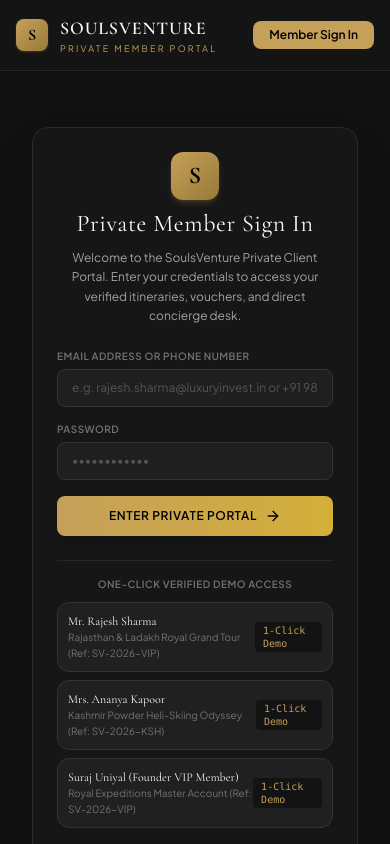
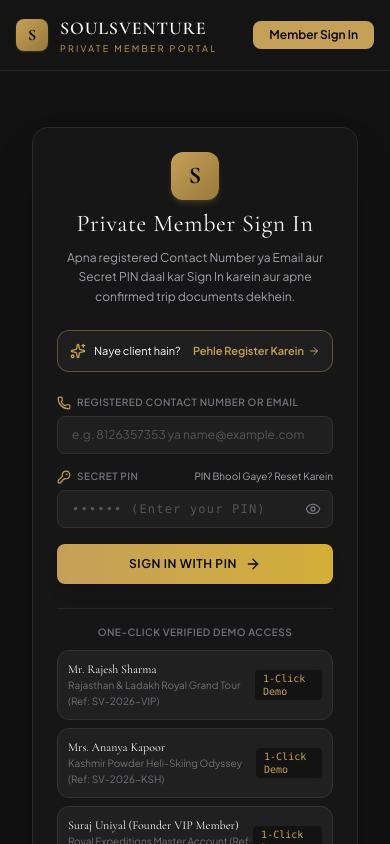
Before and after one commit to SuryaMohanUniyal/Soulsventure, a Next.js app: page /client/login in a window 390 px wide. Shown: the top 844 px of the page. Built offline with nearby package versions, Linux system fonts and the light colour scheme; no server answers.

Commit message:
feat(auth): enable PIN-based client registration and login with phone/email

```diff
--- a/src/app/client/login/page.tsx
+++ b/src/app/client/login/page.tsx
@@ -9,7 +9,11 @@ import {
   ShieldCheck,
   User,
   KeyRound,
+  Eye,
+  EyeOff,
+  Phone,
   CheckCircle2,
+  UserPlus,
 } from "lucide-react";
 import {
   verifyClientLogin,
@@ -19,22 +23,33 @@ import {
 
 export default function ClientLoginPage() {
   const [emailOrPhone, setEmailOrPhone] = useState("");
-  const [password, setPassword] = useState("");
+  const [pin, setPin] = useState("");
+  const [showPin, setShowPin] = useState(false);
   const [errorMsg, setErrorMsg] = useState("");
   const [isSubmitting, setIsSubmitting] = useState(false);
 
   const handleSubmit = (e: React.FormEvent) => {
     e.preventDefault();
     setErrorMsg("");
+
+    if (!emailOrPhone.trim()) {
+      setErrorMsg("Kripya apna registered Phone Number ya Email enter karein.");
+      return;
+    }
+    if (!pin.trim()) {
+      setErrorMsg("Kripya apna Secret PIN enter karein.");
+      return;
+    }
+
     setIsSubmitting(true);
 
-    const client = verifyClientLogin(emailOrPhone, password);
+    const client = verifyClientLogin(emailOrPhone.trim(), pin.trim());
     if (client) {
       saveClientAuthSession(client);
       window.location.href = "/client/portal";
     } else {
       setIsSubmitting(false);
-      setErrorMsg("Account not found or password incorrect. Please verify your details or use 1-Click Demo Access below.");
+      setErrorMsg("Invalid Phone/Email ya PIN. Agar aapne abhi tak Register nahi kiya hai, toh kripya pehle Register karein.");
     }
   };
 
@@ -58,20 +73,35 @@ export default function ClientLoginPage() {
             Private Member Sign In
           </h1>
           <p className="text-xs text-[#A1A1AA] leading-relaxed">
-            Welcome to the SoulsVenture Private Client Portal. Enter your credentials to access your verified itineraries, vouchers, and direct concierge desk.
+            Apna registered Contact Number ya Email aur Secret PIN daal kar Sign In karein aur apne confirmed trip documents dekhein.
           </p>
+        </div>
+
+        {/* New Traveler Prominent Banner */}
+        <div className="p-3 bg-[#1E1E1E] border border-[#C5A059]/40 rounded-xl flex items-center justify-between text-xs">
+          <div className="flex items-center gap-2">
+            <Sparkles className="w-4 h-4 text-[#C5A059] flex-shrink-0" />
+            <span className="text-[#FDFBF7] text-[11px]">Naye client hain?</span>
+          </div>
+          <Link
+            href="/client/register"
+            className="text-[11px] font-semibold text-[#C5A059] hover:underline flex items-center gap-1"
+          >
+            <span>Pehle Register Karein</span>
+            <ArrowRight className="w-3 h-3" />
+          </Link>
         </div>
 
         {errorMsg && (
           <div className="p-3.5 bg-red-950/60 border border-red-800 text-red-300 rounded-xl text-xs space-y-2">
             <p>{errorMsg}</p>
             <div className="pt-1 border-t border-red-900/40 flex justify-between items-center">
-              <span>New traveler?</span>
+              <span>Account nahi bana hai?</span>
               <Link
                 href="/client/register"
                 className="text-[#C5A059] hover:underline font-semibold"
               >
-                Register Here in 10s →
+                Register & Set PIN Here →
               </Link>
             </div>
           </div>
@@ -79,42 +109,62 @@ export default function ClientLoginPage() {
 
         {/* Login Form */}
         <form onSubmit={handleSubmit} className="space-y-4 text-xs">
+          {/* Phone or Email */}
           <div>
-            <label className="text-[10px] uppercase tracking-wider text-[#71717A] font-semibold block mb-1.5">
-              Email Address or Phone Number
+            <label className="text-[10px] uppercase tracking-wider text-[#71717A] font-semibold block mb-1.5 flex items-center gap-1.5">
+              <Phone className="w-3.5 h-3.5 text-[#C5A059]" />
+              <span>Registered Contact Number or Email</span>
             </label>
-            <div className="relative">
             <input
               type="text"
               required
               value={emailOrPhone}
               onChange={(e) => setEmailOrPhone(e.target.value)}
-                placeholder="e.g. rajesh.sharma@luxuryinvest.in or +91 98XXXXXXXX"
+              placeholder="e.g. 8126357353 ya name@example.com"
               className="w-full bg-[#1F1F1F] text-[#FDFBF7] px-3.5 py-2.5 rounded-lg border border-[#333333] focus:outline-none focus:border-[#C5A059] placeholder-[#555555]"
             />
           </div>
+
+          {/* Secret PIN */}
+          <div>
+            <div className="flex justify-between items-center mb-1.5">
+              <label className="text-[10px] uppercase tracking-wider text-[#71717A] font-semibold flex items-center gap-1.5">
+                <KeyRound className="w-3.5 h-3.5 text-[#C5A059]" />
+                <span>Secret PIN</span>
+              </label>
+              <Link
+                href="/client/register"
+                className="text-[10px] text-[#A1A1AA] hover:text-[#C5A059]"
+              >
+                PIN Bhool Gaye? Reset Karein
+              </Link>
             </div>
 
-          <div>
-            <label className="text-[10px] uppercase tracking-wider text-[#71717A] font-semibold block mb-1.5">
-              Password
-            </label>
+            <div className="relative">
               <input
-              type="password"
+                type={showPin ? "text" : "password"}
                 required
-              value={password}
-              onChange={(e) => setPassword(e.target.value)}
-              placeholder="••••••••••••"
-              className="w-full bg-[#1F1F1F] text-[#FDFBF7] px-3.5 py-2.5 rounded-lg border border-[#333333] focus:outline-none focus:border-[#C5A059] placeholder-[#555555]"
+                value={pin}
+                onChange={(e) => setPin(e.target.value)}
+                placeholder="•••••• (Enter your PIN)"
+                className="w-full bg-[#1F1F1F] text-[#FDFBF7] px-3.5 py-2.5 rounded-lg border border-[#333333] focus:outline-none focus:border-[#C5A059] placeholder-[#555555] pr-10 tracking-widest font-mono"
               />
+              <button
+                type="button"
+                onClick={() => setShowPin(!showPin)}
+                className="absolute right-3 top-1/2 -translate-y-1/2 text-[#71717A] hover:text-[#FDFBF7]"
+              >
+                {showPin ? <EyeOff className="w-4 h-4" /> : <Eye className="w-4 h-4" />}
+              </button>
+            </div>
           </div>
 
           <button
             type="submit"
             disabled={isSubmitting}
-            className="w-full flex items-center justify-center gap-2 py-3 rounded-lg bg-gradient-to-r from-[#C5A059] to-[#D4AF37] hover:brightness-110 text-black font-semibold text-xs tracking-wider uppercase transition-all shadow-lg cursor-pointer disabled:opacity-50"
+            className="w-full flex items-center justify-center gap-2 py-3 rounded-lg bg-gradient-to-r from-[#C5A059] to-[#D4AF37] hover:brightness-110 text-black font-semibold text-xs tracking-wider uppercase transition-all shadow-lg cursor-pointer disabled:opacity-50 mt-2"
           >
-            <span>{isSubmitting ? "Verifying Credentials..." : "Enter Private Portal"}</span>
+            <span>{isSubmitting ? "Verifying PIN..." : "Sign In with PIN"}</span>
             <ArrowRight className="w-4 h-4" />
           </button>
         </form>
@@ -192,7 +242,7 @@ export default function ClientLoginPage() {
               href="/client/register"
               className="text-[#C5A059] hover:underline font-semibold"
             >
-              Request Access / Register
+              Request Access / Register Here
             </Link>
           </span>
         </div>
--- a/src/app/client/register/page.tsx
+++ b/src/app/client/register/page.tsx
@@ -10,35 +10,57 @@ import {
   Mail,
   Phone,
   KeyRound,
+  Eye,
+  EyeOff,
   CheckCircle2,
 } from "lucide-react";
 import { registerClientAccount } from "@/lib/crmStore";
 
 export default function ClientRegisterPage() {
   const [name, setName] = useState("");
+  const [phone, setPhone] = useState("");
   const [email, setEmail] = useState("");
-  const [phone, setPhone] = useState("");
-  const [password, setPassword] = useState("");
+  const [pin, setPin] = useState("");
+  const [showPin, setShowPin] = useState(false);
   const [errorMsg, setErrorMsg] = useState("");
   const [isSubmitting, setIsSubmitting] = useState(false);
 
   const handleSubmit = (e: React.FormEvent) => {
     e.preventDefault();
     setErrorMsg("");
+
+    if (!name.trim()) {
+      setErrorMsg("Kripya apna poora naam enter karein.");
+      return;
+    }
+    if (!phone.trim()) {
+      setErrorMsg("Kripya apna contact number enter karein.");
+      return;
+    }
+    if (!email.trim() || !email.includes("@")) {
+      setErrorMsg("Kripya valid email address enter karein.");
+      return;
+    }
+    if (!pin.trim() || pin.trim().length < 4) {
+      setErrorMsg("Kripya kam se kam 4 digits ka Secret PIN banayein (e.g. 123456).");
+      return;
+    }
+
     setIsSubmitting(true);
 
     const res = registerClientAccount({
-      name,
-      email,
-      phone,
-      password,
+      name: name.trim(),
+      email: email.trim(),
+      phone: phone.trim(),
+      password: pin.trim(),
     });
 
     if (res.success && res.client) {
+      // Direct redirect into member portal
       window.location.href = "/client/portal";
     } else {
       setIsSubmitting(false);
-      setErrorMsg(res.error || "Failed to register account. Please check your details.");
+      setErrorMsg(res.error || "Registration me samasya aayi. Kripya details check karein.");
     }
   };
 
@@ -51,96 +73,127 @@ export default function ClientRegisterPage() {
             S
           </div>
           <h1 className="font-serif text-2xl text-[#FDFBF7] tracking-wide">
-            Private Member Onboarding
+            Private Member Registration
           </h1>
           <p className="text-xs text-[#A1A1AA] leading-relaxed">
-            Create your confidential account to securely track your bespoke itineraries, confirmed hotel vouchers, and direct line to our founding curators.
+            Pehle apna Name, Contact Number, Email aur Secret PIN set karein. Baad me isi Phone/Email aur PIN se aap apne trips aur vouchers check karne ke liye Login karenge.
           </p>
         </div>
 
         {errorMsg && (
-          <div className="p-3 bg-red-950/60 border border-red-800 text-red-300 rounded-xl text-xs">
-            {errorMsg}
+          <div className="p-3 bg-red-950/60 border border-red-800 text-red-300 rounded-xl text-xs flex items-center gap-2">
+            <span>{errorMsg}</span>
           </div>
         )}
 
-        {/* Register Form */}
+        {/* Step-by-Step Badge */}
+        <div className="p-3 bg-[#1C1C1C] border border-[#C5A059]/30 rounded-xl flex items-center gap-2.5 text-xs text-[#C5A059]">
+          <Sparkles className="w-4 h-4 flex-shrink-0" />
+          <span>Step 1: Register Here ➔ Step 2: Login with Phone/Email & PIN</span>
+        </div>
+
+        {/* Registration Form */}
         <form onSubmit={handleSubmit} className="space-y-4 text-xs">
+          {/* Full Name */}
           <div>
-            <label className="text-[10px] uppercase tracking-wider text-[#71717A] font-semibold block mb-1.5">
-              Full Legal Name
+            <label className="text-[10px] uppercase tracking-wider text-[#71717A] font-semibold block mb-1.5 flex items-center gap-1.5">
+              <User className="w-3.5 h-3.5 text-[#C5A059]" />
+              <span>Full Name</span>
             </label>
             <input
               type="text"
               required
               value={name}
               onChange={(e) => setName(e.target.value)}
-              placeholder="e.g. Mr. Vikramaditya Singhania"
+              placeholder="e.g. Suraj Uniyal ya Mr. Rajesh Sharma"
               className="w-full bg-[#1F1F1F] text-[#FDFBF7] px-3.5 py-2.5 rounded-lg border border-[#333333] focus:outline-none focus:border-[#C5A059] placeholder-[#555555]"
             />
           </div>
 
+          {/* Contact / Phone Number */}
           <div>
-            <label className="text-[10px] uppercase tracking-wider text-[#71717A] font-semibold block mb-1.5">
-              Primary Email Address
+            <label className="text-[10px] uppercase tracking-wider text-[#71717A] font-semibold block mb-1.5 flex items-center gap-1.5">
+              <Phone className="w-3.5 h-3.5 text-[#C5A059]" />
+              <span>Contact Number / WhatsApp</span>
+            </label>
+            <input
+              type="tel"
+              required
+              value={phone}
+              onChange={(e) => setPhone(e.target.value)}
+              placeholder="e.g. 8126357353 ya +91 98XXXXXXXX"
+              className="w-full bg-[#1F1F1F] text-[#FDFBF7] px-3.5 py-2.5 rounded-lg border border-[#333333] focus:outline-none focus:border-[#C5A059] placeholder-[#555555]"
+            />
+          </div>
+
+          {/* Email Address */}
+          <div>
+            <label className="text-[10px] uppercase tracking-wider text-[#71717A] font-semibold block mb-1.5 flex items-center gap-1.5">
+              <Mail className="w-3.5 h-3.5 text-[#C5A059]" />
+              <span>Email Address</span>
             </label>
             <input
               type="email"
               required
               value={email}
               onChange={(e) => setEmail(e.target.value)}
-              placeholder="name@privateoffice.com"
+              placeholder="e.g. name@example.com"
               className="w-full bg-[#1F1F1F] text-[#FDFBF7] px-3.5 py-2.5 rounded-lg border border-[#333333] focus:outline-none focus:border-[#C5A059] placeholder-[#555555]"
             />
           </div>
 
+          {/* Create Secret PIN */}
           <div>
-            <label className="text-[10px] uppercase tracking-wider text-[#71717A] font-semibold block mb-1.5">
-              Direct Telephone / WhatsApp
+            <div className="flex justify-between items-center mb-1.5">
+              <label className="text-[10px] uppercase tracking-wider text-[#71717A] font-semibold flex items-center gap-1.5">
+                <KeyRound className="w-3.5 h-3.5 text-[#C5A059]" />
+                <span>Create Your Secret PIN</span>
               </label>
-            <input
-              type="tel"
-              required
-              value={phone}
-              onChange={(e) => setPhone(e.target.value)}
-              placeholder="+91 98XXXXXXXX"
-              className="w-full bg-[#1F1F1F] text-[#FDFBF7] px-3.5 py-2.5 rounded-lg border border-[#333333] focus:outline-none focus:border-[#C5A059] placeholder-[#555555]"
-            />
+              <span className="text-[10px] text-[#A1A1AA] font-mono">4 to 6 Digits</span>
             </div>
 
-          <div>
-            <label className="text-[10px] uppercase tracking-wider text-[#71717A] font-semibold block mb-1.5">
-              Create Portal Password
-            </label>
+            <div className="relative">
               <input
-              type="password"
+                type={showPin ? "text" : "password"}
                 required
-              value={password}
-              onChange={(e) => setPassword(e.target.value)}
-              placeholder="Minimum 8 characters"
-              className="w-full bg-[#1F1F1F] text-[#FDFBF7] px-3.5 py-2.5 rounded-lg border border-[#333333] focus:outline-none focus:border-[#C5A059] placeholder-[#555555]"
+                value={pin}
+                onChange={(e) => setPin(e.target.value)}
+                placeholder="e.g. 123456 ya apna 4-6 digit secret PIN"
+                className="w-full bg-[#1F1F1F] text-[#FDFBF7] px-3.5 py-2.5 rounded-lg border border-[#333333] focus:outline-none focus:border-[#C5A059] placeholder-[#555555] pr-10 tracking-widest font-mono"
               />
+              <button
+                type="button"
+                onClick={() => setShowPin(!showPin)}
+                className="absolute right-3 top-1/2 -translate-y-1/2 text-[#71717A] hover:text-[#FDFBF7]"
+              >
+                {showPin ? <EyeOff className="w-4 h-4" /> : <Eye className="w-4 h-4" />}
+              </button>
+            </div>
+            <p className="text-[10px] text-[#71717A] mt-1">
+              *Is PIN ko yaad rakhein. Login karte waqt ye PIN maanga jayega.
+            </p>
           </div>
 
+          {/* Submit Button */}
           <button
             type="submit"
             disabled={isSubmitting}
-            className="w-full flex items-center justify-center gap-2 py-3 rounded-lg bg-gradient-to-r from-[#C5A059] to-[#D4AF37] hover:brightness-110 text-black font-semibold text-xs tracking-wider uppercase transition-all shadow-lg cursor-pointer disabled:opacity-50"
+            className="w-full flex items-center justify-center gap-2 py-3 rounded-lg bg-gradient-to-r from-[#C5A059] to-[#D4AF37] hover:brightness-110 text-black font-semibold text-xs tracking-wider uppercase transition-all shadow-lg cursor-pointer disabled:opacity-50 mt-2"
           >
-            <span>{isSubmitting ? "Creating Membership..." : "Complete Registration"}</span>
+            <span>{isSubmitting ? "Account Registering..." : "Register & Set PIN"}</span>
             <ArrowRight className="w-4 h-4" />
           </button>
         </form>
 
-        {/* Existing Member Link */}
-        <div className="text-center pt-2">
+        {/* Existing Member Login Link */}
+        <div className="text-center pt-2 border-t border-[#262626]">
           <span className="text-xs text-[#71717A]">
-            Already have a private membership?{" "}
+            Pehle se account hai?{" "}
             <Link
               href="/client/login"
               className="text-[#C5A059] hover:underline font-semibold"
             >
-              Sign In Here
+              PIN Daal Kar Login Karein →
             </Link>
           </span>
         </div>
--- a/src/lib/crmStore.ts
+++ b/src/lib/crmStore.ts
@@ -1752,38 +1752,43 @@ export function clearClientAuthSession(): void {
   localStorage.removeItem(SOULSVENTURE_CLIENT_AUTH_KEY);
 }
 
-export function verifyClientLogin(emailOrPhone: string, pass: string): ClientAccount | null {
+export function verifyClientLogin(emailOrPhone: string, pinOrPass: string): ClientAccount | null {
   const accounts = getStoredClientAccounts();
   const input = emailOrPhone.trim().toLowerCase();
   const cleanInput = input.replace(/[^0-9]/g, "");
-  const password = pass.trim();
-
-  // 1. Direct match in registered accounts
-  const found = accounts.find(
-    (a) =>
-      (a.email.toLowerCase() === input ||
-        (cleanInput.length >= 6 && a.phone.replace(/[^0-9]/g, "").endsWith(cleanInput))) &&
-      (a.password === password ||
-        password === "soulsventure2026" ||
-        password === "SoulsVentureVIP2026" ||
-        password === "812635" ||
-        a.phone.replace(/[^0-9]/g, "").endsWith(password))
-  );
-  if (found) return found;
-
-  // 2. Demo master bypass
-  if (password === "soulsventure2026" || password === "SoulsVentureVIP2026" || password === "812635") {
-    const match = accounts.find(
+  const pin = pinOrPass.trim();
+
+  if (!input || !pin) return null;
+
+  // 1. Direct match in registered accounts by phone or email and PIN
+  const match = accounts.find((a) => {
+    const emailMatch = a.email.toLowerCase() === input;
+    const phoneMatch = cleanInput.length >= 6 && a.phone.replace(/[^0-9]/g, "").endsWith(cleanInput);
+    const pinMatch =
+      a.password === pin ||
+      pin === "812635" ||
+      pin === "soulsventure2026" ||
+      pin === "SoulsVentureVIP2026" ||
+      (cleanInput.length >= 4 && pin === cleanInput.slice(-4)) ||
+      (cleanInput.length >= 6 && pin === cleanInput.slice(-6));
+    return (emailMatch || phoneMatch) && pinMatch;
+  });
+
+  if (match) return match;
+
+  // 2. Demo master override for testing
+  if (pin === "soulsventure2026" || pin === "SoulsVentureVIP2026" || pin === "812635") {
+    const demo = accounts.find(
       (a) =>
         a.email.toLowerCase() === input ||
         (cleanInput.length >= 6 && a.phone.replace(/[^0-9]/g, "").endsWith(cleanInput)) ||
         a.id.toLowerCase() === input
     );
-    if (match) return match;
+    if (demo) return demo;
     return accounts[0] || null;
   }
 
-  // 3. Match from CRM Leads and auto-create client session
+  // 3. Match from CRM Leads and auto-create client account
   const leads = getStoredLeads();
   const leadMatch = leads.find(
     (l) =>
@@ -1797,12 +1802,12 @@ export function verifyClientLogin(emailOrPhone: string, pass: string): ClientAcc
       name: leadMatch.clientName,
       email: leadMatch.email,
       phone: leadMatch.phone,
-      password: password,
+      password: pin,
       createdAt: leadMatch.createdAt,
       activeTripRef: leadMatch.referenceCode,
       assignedCurator: leadMatch.assignedCurator,
       nuances: leadMatch.clientNuances || {
-        dietaryRestrictions: ["Pure Vegetarian", "Custom Culinary Brief"],
+        dietaryRestrictions: ["Pure Vegetarian", "Custom Culinary Brief Requested"],
         roomPreferences: ["Panoramic Lake / Mountain View Suite"],
         beveragePreferences: ["Chilled Champagne & Spring Water"],
         vehiclePreference: leadMatch.assignedVehicle || "Land Rover Defender 110 4WD",
@@ -1812,6 +1817,7 @@ export function verifyClientLogin(emailOrPhone: string, pass: string): ClientAcc
     };
     const updatedAccounts = [synthAccount, ...accounts.filter((a) => a.id !== synthAccount.id)];
     saveClientAccounts(updatedAccounts);
+    saveClientAuthSession(synthAccount);
     return synthAccount;
   }
 
@@ -1822,29 +1828,53 @@ export function registerClientAccount(data: {
   name: string;
   email: string;
   phone: string;
-  password: string;
+  password: string; // The Secret PIN
   destinations?: string[];
 }): { success: boolean; error?: string; client?: ClientAccount } {
   const accounts = getStoredClientAccounts();
-  const existing = accounts.find(
-    (a) => a.email.toLowerCase() === data.email.trim().toLowerCase()
+  const cleanPhone = data.phone.trim().replace(/[^0-9]/g, "");
+  const normEmail = data.email.trim().toLowerCase();
+  const pin = data.password.trim();
+
+  if (!data.name.trim()) {
+    return { success: false, error: "Please enter your name." };
+  }
+  if (!cleanPhone && !normEmail) {
+    return { success: false, error: "Please enter your contact phone or email." };
+  }
+  if (!pin || pin.length < 4) {
+    return { success: false, error: "Please choose a Secret PIN of at least 4 digits/characters." };
+  }
+
+  // If account already exists with this email or phone, update their PIN and profile
+  const existingIdx = accounts.findIndex(
+    (a) =>
+      (normEmail && a.email.toLowerCase() === normEmail) ||
+      (cleanPhone.length >= 6 && a.phone.replace(/[^0-9]/g, "").endsWith(cleanPhone))
   );
-  if (existing) {
-    return { success: false, error: "An account with this email already exists. Please log in." };
+
+  if (existingIdx !== -1) {
+    accounts[existingIdx].name = data.name.trim() || accounts[existingIdx].name;
+    accounts[existingIdx].password = pin;
+    if (data.phone.trim()) accounts[existingIdx].phone = data.phone.trim();
+    if (normEmail) accounts[existingIdx].email = normEmail;
+    saveClientAccounts(accounts);
+    saveClientAuthSession(accounts[existingIdx]);
+    return { success: true, client: accounts[existingIdx] };
   }
 
   const newRef = "SV-2026-VIP-" + Math.floor(100 + Math.random() * 900);
   const newClient: ClientAccount = {
     id: "client-" + Date.now(),
     name: data.name.trim(),
-    email: data.email.trim().toLowerCase(),
+    email: normEmail,
     phone: data.phone.trim(),
-    password: data.password.trim(),
+    password: pin,
     createdAt: new Date().toISOString(),
     activeTripRef: newRef,
     assignedCurator: "Suraj Uniyal",
     nuances: {
-      dietaryRestrictions: ["Pure Vegetarian", "Custom Culinary Brief Requested"],
+      dietaryRestrictions: ["Pure Vegetarian Preferred", "Custom Culinary Brief Requested"],
       roomPreferences: ["Panoramic Lake / Mountain View Suite"],
       beveragePreferences: ["Chilled Champagne & Himalayan Spring Water"],
       vehiclePreference: "Land Rover Defender 110 4WD Luxury Spec",
```
Lines whose indentation alone changed are shown as unchanged.
